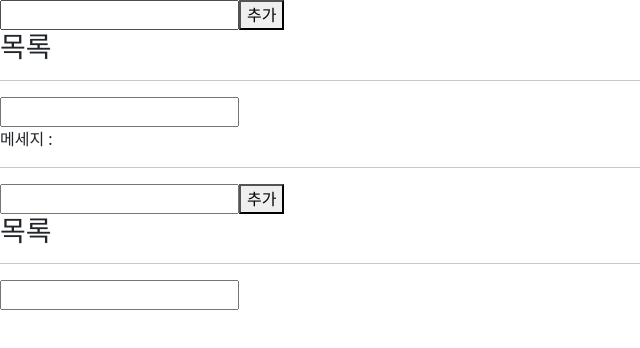
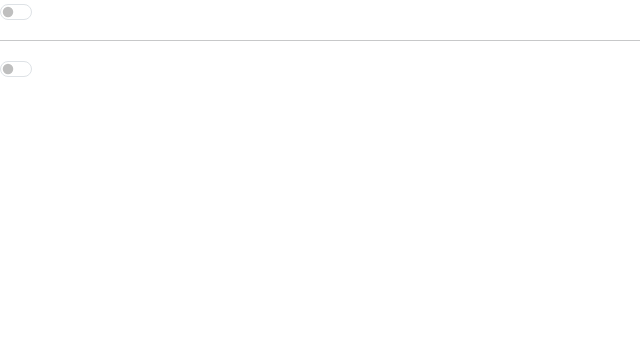
Before and after one commit to yumin359/react, a React (Vite) app: page / in a window 1280 px wide. Shown: the top 348 px of the page, without its empty margins (0-640 px from the left). Built offline with nearby package versions, Linux system fonts and the light colour scheme.

Commit message:
0703 component tree, component lifecycle 설명

```diff
--- /dev/null
+++ b/src/App36.jsx
@@ -0,0 +1,55 @@
+import React, { useState } from "react";
+import { Form } from "react-bootstrap";
+
+function ChildComp11() {
+  const [count, setCount] = useState(1);
+
+  return (
+    <div className="border bg-info">
+      <p>{count}</p>
+      <button onClick={() => setCount(count + 1)}>증가</button>
+    </div>
+  );
+}
+
+function MyComp1() {
+  const [checked, setChecked] = useState(false);
+  const [checked2, setChecked2] = useState(false);
+
+  return (
+    <div>
+      <Form.Check
+        type="switch"
+        checked={checked}
+        onChange={() => setChecked(!checked)}
+      />
+      {checked && <ChildComp11 />}
+
+      <hr />
+
+      <Form.Check
+        type="switch"
+        checked={checked2}
+        onChange={() => setChecked2(!checked2)}
+      />
+      {checked2 && <ChildComp11 />}
+    </div>
+  );
+}
+
+// component의 lifecycle :
+// initial render : 컴포넌트 트리에 붙을 때
+// re-render : 상태가 변경될 때
+// 트리에서 떨어짐
+// 각각 ~할 때 어떤 걸 하고 싶을 때 사용하는 것이
+// useEffect : component의 lifecycle에 맞춰 실행시킬 수 있는 메소드를 가짐
+
+function App36(props) {
+  return (
+    <div>
+      <MyComp1 />
+    </div>
+  );
+}
+
+export default App36;
--- a/src/main.jsx
+++ b/src/main.jsx
@@ -1,12 +1,12 @@
 import { StrictMode } from "react";
 import { createRoot } from "react-dom/client";
 import "bootstrap/dist/css/bootstrap.min.css";
-import App35 from "./App35.jsx";
+import App36 from "./App36.jsx";
 
 createRoot(document.getElementById("root")).render(
   <StrictMode>
     <>
-      <App35 />
+      <App36 />
     </>
   </StrictMode>,
 );
```
